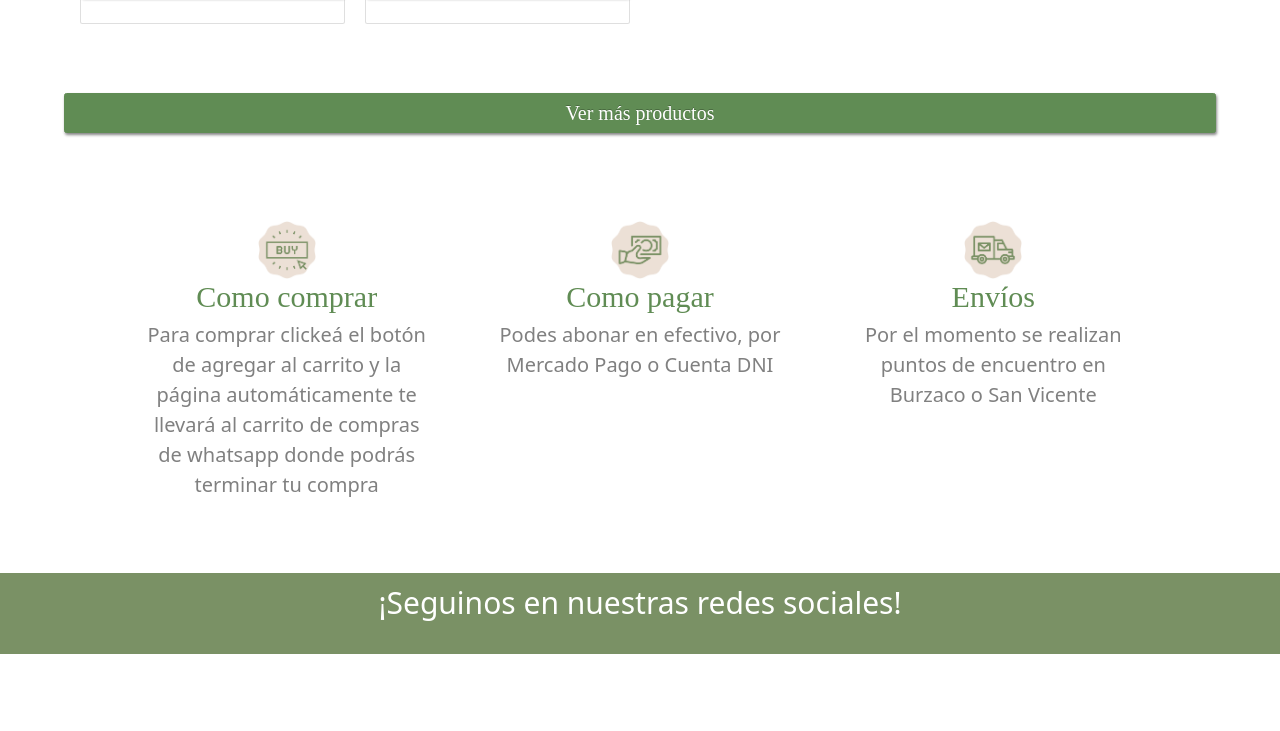
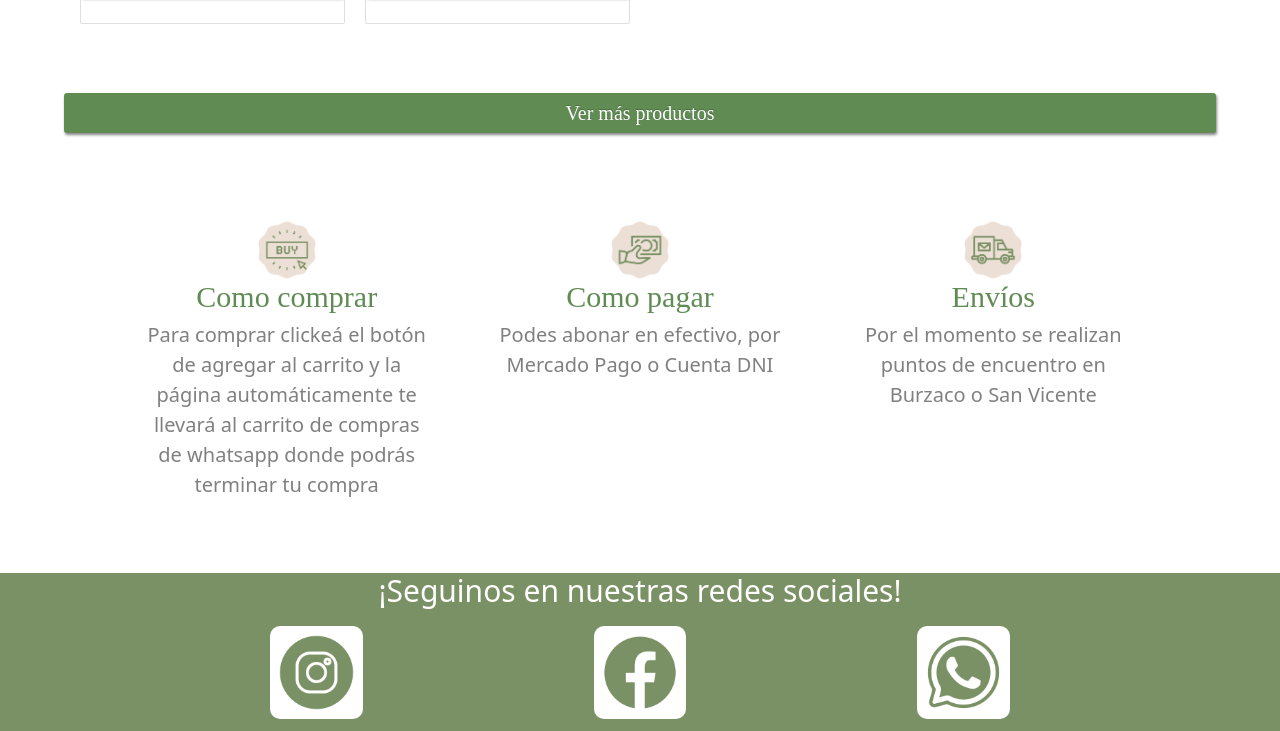
Before and after one commit to Naicolqui/TiendaElGirasol, a website: page index.html in a window 1280 px wide. Shown: the part 875-1606 px from the top of the page. Before the commit the page ends 1529 px from the top, so only its background shows below. Drawn offline with nearby package versions, Linux system fonts and the light colour scheme; a web font is replaced by a local one.

Commit message:
arreglos en el footer con flexbox

```diff
--- a/index.html
+++ b/index.html
@@ -54,7 +54,7 @@
 
 <main>
 <!-- carrusel-->
-  <div id="demo" class="carousel slide" data-ride="carousel">
+  <div id="demo" class="carousel slide carousel-div" data-ride="carousel">
     <ul class="carousel-indicators">
       <li data-target="#demo" data-slide-to="0" class="active"></li>
       <li data-target="#demo" data-slide-to="1"></li>
@@ -154,13 +154,13 @@
 <footer class="footer">
   <div class="container-footer">
     <h5>¡Seguinos en nuestras redes sociales!</h5>
-    <div class="row justify-content-center filas-footer">
+    <div class="row d-flex justify-content-center filas-footer">
       <div class="btn--mediano col-xs-8 col-sm-8 col-md-3 col-lg-3 col-xl-3 col-xxl-3 img-footer justify-content-center">
         <a class="link" href="https://www.facebook.com/productos.elgirasol">
           <img class="img img-circle footer-imagen" src="imagenes/instagram.png" alt="Instagram">
         </a>
       </div>
-      <div class="btn--mediano col-xs-8 col-sm-8 col-md-3 col-lg-3 col-xl-3 col-xxl-3  img-footer justify-content-center">
+      <div class="btn--mediano col-xs-8 col-sm-8 col-md-3 col-lg-3 col-xl-3 col-xxl-3 img-footer justify-content-center">
         <a class="link" href="https://www.facebook.com/productos.elgirasol">
           <img class="img img-circle footer-imagen" src="imagenes/facebook.png" alt="Facebook">
         </a>
--- a/scss/main.scss
+++ b/scss/main.scss
@@ -160,16 +160,16 @@ h3 {
 
 .footer{
     background-color: $color-principal;
-    padding: 1%;
-    width: 100%;
+
   .container-footer {
         .img-footer {
             display: flex;
-          a {
-            justify-self: center;
-            margin-left: 50%;
-            margin-right: 50%;
-          .footer-imagen {
+            justify-content: center;
+            align-items: center;
+          .link{
+            display: flex;
+            justify-content: center;
+          img {
             width: 30%;
             height: auto;
             border-radius: 10px;
@@ -177,12 +177,12 @@ h3 {
           }
           }
         }
-
        h5 {
             font-size: 3rem;
             color: $color-secundario;
             text-align: center;
         }
+
     }
 }
 
@@ -371,15 +371,6 @@ h3 {
     transform: scale3d(1, 1, 1);
   }
 
-  /* Operaciones SASS */
- $tamaño: (chico: 10%, mediano: 30%, grande: 50%);
-
- @each $tam, $px in $tamaño {
-    .btn--#{$tam} {
-        width: $px;
-        height: $px;
-    }
- }
 
  /* @media */
 
@@ -410,4 +401,8 @@ h3 {
             }
         }
     }
+
+    .carousel-div {
+        display: none;
+    }
  }
```
Also changed, not shown: css/pruebacss.css.
